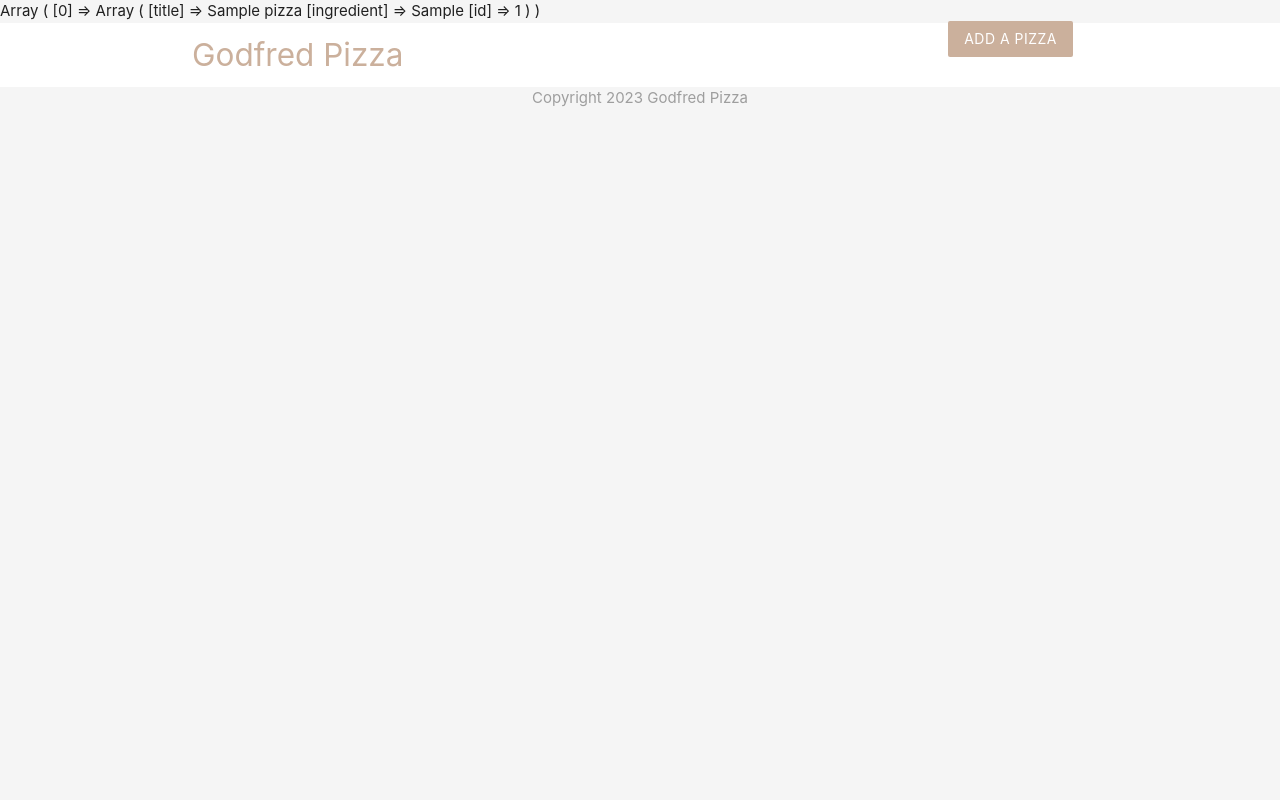
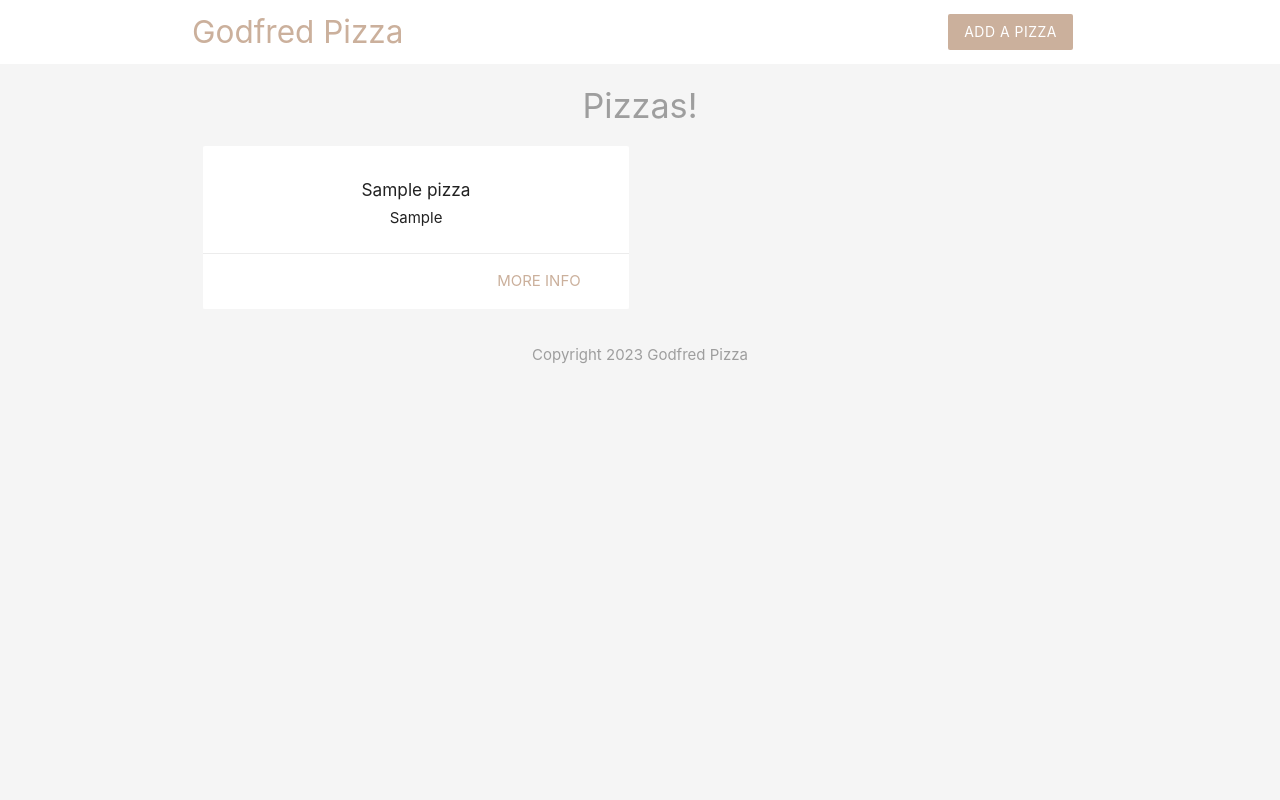
Before and after one commit to Godfred-A99/godfred-pizza, a PHP site: page / in a window 1280 px wide. Run offline with PHP 8.4, Linux system fonts and the light colour scheme; tables that the repository leaves empty or names only in its code hold one stand-in row (values such as "Sample post").

Commit message:
added the array gotten from the db and printed it on the screen

```diff
--- a/index.php
+++ b/index.php
@@ -7,7 +7,7 @@
     }
 
     //write query from all pizza
-    $sql = 'SELECT title, ingredient, id FROM pizzas';
+    $sql = 'SELECT title, ingredient, id FROM pizzas ORDER BY created_at';
 
     // make query & get result
     $result = mysqli_query($conn, $sql);
@@ -21,12 +21,33 @@
     //closing connection
     mysqli_close($conn);
 
-    print_r($pizzas)
+
 ?>
 <!DOCTYPE html>
 <html lang="en">
 
     <?php include('templetes/header.php');?>
 
+    <h4 class="center grey-text">Pizzas!</h4>
+    <div class="container">
+        <div class="row">
+            <?php foreach($pizzas as $pizza) {?>
+                <div class="col s6 md3">
+                    <div class="card z-depth-0">
+                        <div class="card-content center">
+                            <h6><?php echo htmlspecialchars($pizza['title']); ?></h6>
+                            <div><?php echo htmlspecialchars($pizza['ingredient']);  ?></div>
+                        </div>
+                        <div class="card-action right-align">
+                            <a href="#" class="brand-text">more info</a>
+                        </div>
+                    </div>
+                </div>
+
+            <?php }?>
+        </div>
+    </div>
+
+
     <?php include('templetes/footer.php') ?>
 </html>
```
